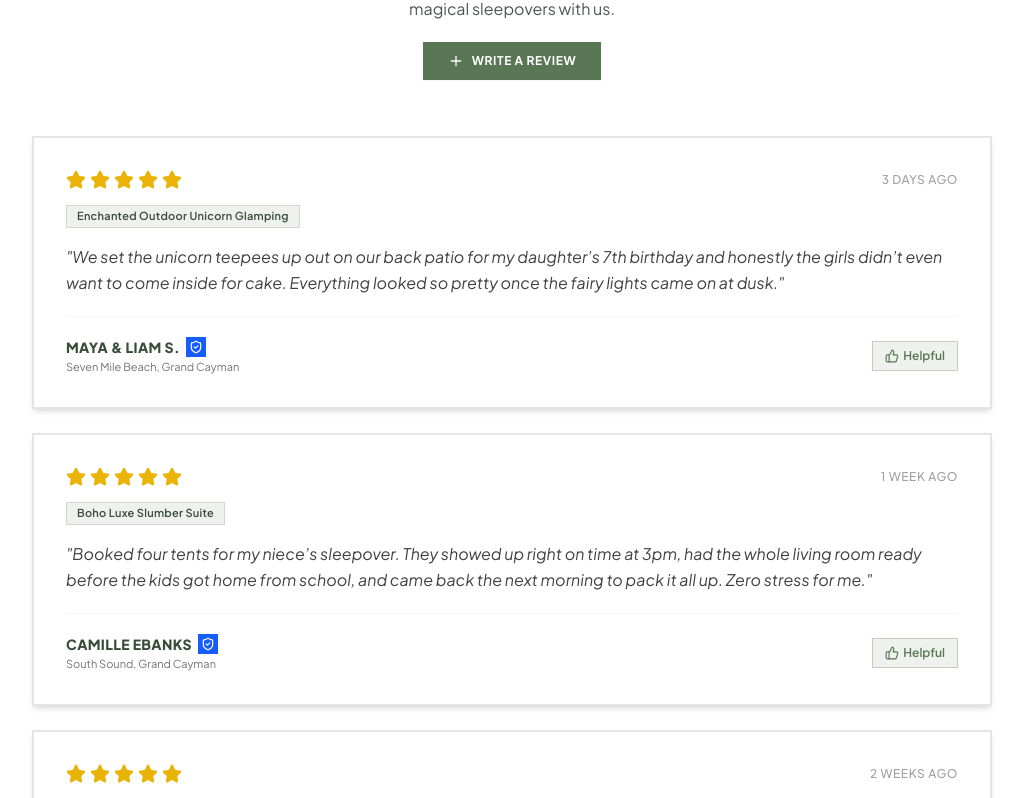
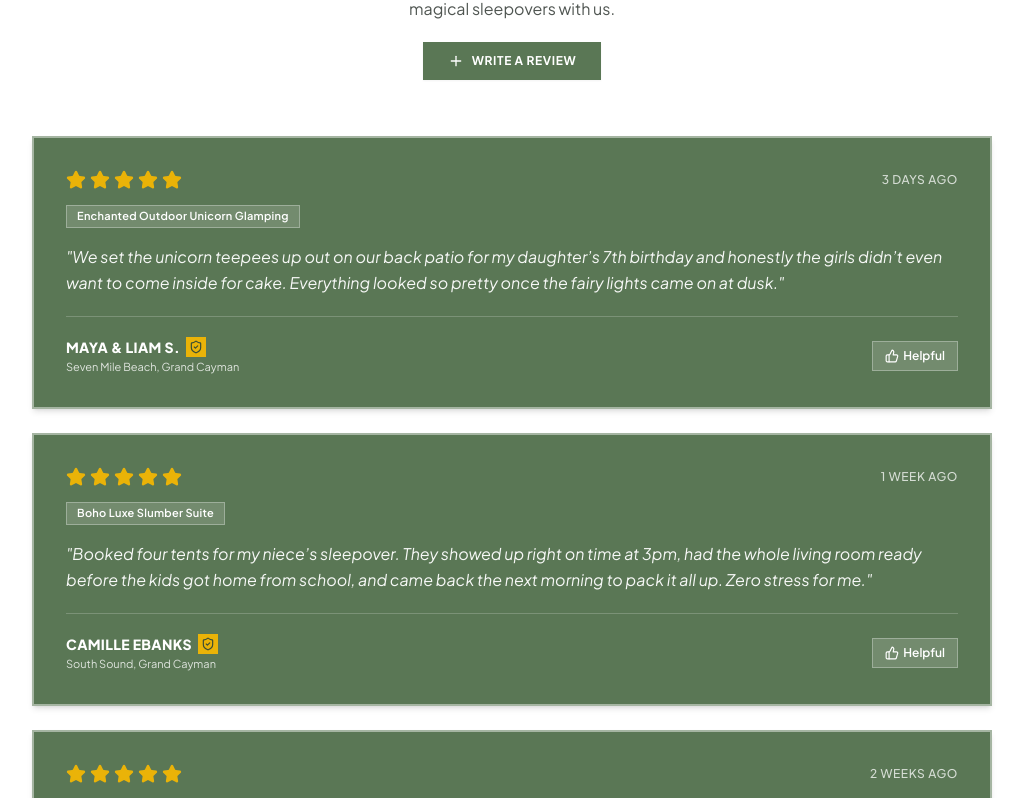
Before and after one commit to kashaffshoukat/ps.ky, a React (Vite) app: page / in a window 1280 px wide. Shown: the part 9355-10153 px from the top of the page, without its empty margins (128-1151 px from the left). Built offline with nearby package versions, Linux system fonts and the light colour scheme.

Commit message:
Refactor testimonials section and update styles
Updated storage keys for reviews and votes. Changed the display logic to show only authentic reviews and updated the styling of testimonial cards.

```diff
--- a/src/components/TestimonialsSection.tsx
+++ b/src/components/TestimonialsSection.tsx
@@ -5,10 +5,10 @@ import { TestimonialItem } from '../types';
 import { CuteSmileyCloud } from './CuteSmileyCloud';
 import { ScrollReveal } from './ScrollReveal';
 
-const STORAGE_KEY = 'paradise_slumbers_reviews_v4';
-const VOTES_STORAGE_KEY = 'paradise_slumbers_helpful_votes_v4';
+const STORAGE_KEY = 'paradise_slumbers_reviews_v5';
+const VOTES_STORAGE_KEY = 'paradise_slumbers_helpful_votes_v5';
 
-// 20 Natural, authentic reviews written like real Cayman parents
+// Exactly 10 natural, authentic reviews written like real Cayman parents
 const AUTHENTIC_REVIEWS: TestimonialItem[] = [
   {
     id: 'review-unicorn-outdoor-1',
@@ -110,114 +110,7 @@ const AUTHENTIC_REVIEWS: TestimonialItem[] = [
     date: '3 months ago',
     verified: true,
   },
-  // 10 Additional New Reviews Added Below
-  {
-    id: 'review-real-11',
-    name: 'Marcus & Rachel Parsons',
-    location: 'Grand Harbour, Grand Cayman',
-    eventType: 'Gamer Zone Sleepover',
-    rating: 5,
-    review: 'Absolute lifesavers! We had 6 boys over for a gaming-themed sleepover and the LED light setups inside the teepees completely blew them away. Setup was fast and professional.',
-    date: '3 months ago',
-    verified: true,
-  },
-  {
-    id: 'review-real-12',
-    name: 'Sarah Jane Conolly',
-    location: 'South Sound, Grand Cayman',
-    eventType: 'Enchanted Garden Party',
-    rating: 5,
-    review: 'The floral garlands and pastel lights looked straight out of a Pinterest board. All the other moms kept asking who did the styling. Will definitely use them again next year!',
-    date: '4 months ago',
-    verified: true,
-  },
-  {
-    id: 'review-real-13',
-    name: 'David & Gemma Rivers',
-    location: 'Bodden Town, Grand Cayman',
-    eventType: 'Movie Night Slumber',
-    rating: 5,
-    review: 'Super clean, gorgeous aesthetic, and wonderful customer service. They arrived right on schedule and handled everything seamlessly while the kids were at school.',
-    date: '4 months ago',
-    verified: true,
-  },
-  {
-    id: 'review-real-14',
-    name: 'Jessica Hurlstone',
-    location: 'West Bay, Grand Cayman',
-    eventType: 'Sweet Dreams Spa Retreat',
-    rating: 5,
-    review: 'The little individual spa kits with robes and cucumber eye pads were a massive hit for my daughter’s 11th birthday. Every single detail was thoughtfully executed.',
-    date: '5 months ago',
-    verified: true,
-  },
-  {
-    id: 'review-real-15',
-    name: 'Liam McLaughlin',
-    location: 'Seven Mile Beach, Grand Cayman',
-    eventType: 'Outdoor Starlight Campout',
-    rating: 5,
-    review: 'Exceptional quality. The bell tent felt spacious, sturdy, and luxurious. Great communication throughout booking and stress-free pickup the next day.',
-    date: '5 months ago',
-    verified: true,
-  },
-  {
-    id: 'review-real-16',
-    name: 'Kirsty Bush',
-    location: 'North Side, Grand Cayman',
-    eventType: 'Tropical Luau Sleepover',
-    rating: 5,
-    review: 'Living further out on the island can sometimes make party planning tricky, but they came all the way out to North Side with bright smiles and total professionalism.',
-    date: '6 months ago',
-    verified: true,
-  },
-  {
-    id: 'review-real-17',
-    name: 'Andrea Martinez',
-    location: 'George Town, Grand Cayman',
-    eventType: 'Galaxy Space Odyssey',
-    rating: 5,
-    review: 'My son is obsessed with space and the galaxy projections on the ceiling of the tent made him feel like he was sleeping under the stars. Incredible concept!',
-    date: '6 months ago',
-    verified: true,
-  },
-  {
-    id: 'review-real-18',
-    name: 'Nadine Hydes',
-    location: 'Savannah, Grand Cayman',
-    eventType: 'Boho Chic Teepee Party',
-    rating: 5,
-    review: 'From the soft rugs to the cozy blankets and fairy lights, everything felt exceptionally high-end. The girls felt like absolute princesses all night long.',
-    date: '7 months ago',
-    verified: true,
-  },
-  {
-    id: 'review-real-19',
-    name: 'Shane McMillan',
-    location: 'Prospect, Grand Cayman',
-    eventType: 'Classic Midnight Feast Slumber',
-    rating: 5,
-    review: 'Prompt, courteous, and extremely tidy. They set up the entire arrangement in under an hour and left our living room spotless. Worth every single penny.',
-    date: '7 months ago',
-    verified: true,
-  },
-  {
-    id: 'review-real-20',
-    name: 'Tanya Seymour',
-    location: 'Camana Bay, Grand Cayman',
-    eventType: 'Rainbow Unicorn Dream',
-    rating: 5,
-    review: 'The absolute best birthday investment we’ve ever made. Zero hassle for parents and pure magic for the kids. Thank you for creating such unforgettable memories!',
-    date: '8 months ago',
-    verified: true,
-  },
 ];
-
-const COMBINED_TESTIMONIALS: TestimonialItem[] = (() => {
-  const seen = new Set(AUTHENTIC_REVIEWS.map((r) => r.id));
-  const extra = (TESTIMONIALS_DATA || []).filter((item) => !seen.has(item.id));
-  return [...AUTHENTIC_REVIEWS, ...extra];
-})();
 
 export const TestimonialsSection: React.FC = () => {
   const [testimonials, setTestimonials] = useState<TestimonialItem[]>(() => {
@@ -228,7 +121,7 @@ export const TestimonialsSection: React.FC = () => {
         if (Array.isArray(parsed) && parsed.length > 0) return parsed;
       }
     } catch {}
-    return COMBINED_TESTIMONIALS;
+    return AUTHENTIC_REVIEWS;
   });
 
   const [helpfulVotes, setHelpfulVotes] = useState<{ [id: string]: number }>(() => {
@@ -443,16 +336,16 @@ export const TestimonialsSection: React.FC = () => {
         )}
 
         {/* ========================================================
-            ALL REVIEWS DISPLAYED IN CLEAN WHITE CARDS (Sample Image Style)
+            SAGE GREEN CARDS THEME - ALL REVIEWS DISPLAYED DIRECTLY
             ======================================================== */}
         <ScrollReveal animation="fade-up" delay={150}>
           <div className="space-y-6">
-            {testimonials.map((t) => {
+            {testimonials.slice(0, 10).map((t) => {
               const votes = helpfulVotes[t.id] || 0;
               return (
                 <article
                   key={t.id}
-                  className="bg-white rounded-none p-6 sm:p-8 border-2 border-neutral-200 shadow-md flex flex-col justify-between text-[#232B25]"
+                  className="bg-[#5A7755] rounded-none p-6 sm:p-8 border-2 border-white/45 shadow-md flex flex-col justify-between text-white"
                 >
                   <div className="space-y-3">
                     <div className="flex items-center justify-between gap-2">
@@ -461,39 +354,39 @@ export const TestimonialsSection: React.FC = () => {
                           <Star key={i} className="w-5 h-5 fill-[#EAB308] text-[#EAB308]" />
                         ))}
                       </div>
-                      <span className="text-xs text-neutral-400 font-medium uppercase tracking-wider">{t.date}</span>
+                      <span className="text-xs text-white/75 font-medium uppercase tracking-wider">{t.date}</span>
                     </div>
 
                     {t.eventType && (
-                      <div className="inline-block px-2.5 py-0.5 bg-[#5A7755]/10 border border-[#5A7755]/20 text-[11px] font-semibold tracking-wide text-[#384C37]">
+                      <div className="inline-block px-2.5 py-0.5 bg-white/15 border border-white/30 text-[11px] font-semibold tracking-wide text-white">
                         {t.eventType}
                       </div>
                     )}
 
-                    <p className="text-sm sm:text-base text-neutral-700 leading-relaxed italic pt-1">
+                    <p className="text-sm sm:text-base text-white/95 leading-relaxed italic pt-1">
                       "{t.review}"
                     </p>
                   </div>
 
-                  <div className="pt-5 mt-5 border-t border-neutral-100 flex items-center justify-between gap-2">
+                  <div className="pt-5 mt-5 border-t border-white/20 flex items-center justify-between gap-2">
                     <div>
                       <div className="flex items-center gap-1.5">
-                        <span className="font-sans font-black text-xs sm:text-sm text-[#384C37] uppercase tracking-wide">
+                        <span className="font-sans font-black text-xs sm:text-sm text-white uppercase tracking-wide">
                           {t.name}
                         </span>
                         {t.verified && (
-                          <span className="inline-flex items-center justify-center w-5 h-5 bg-blue-600 text-white rounded-none flex-shrink-0" title="Verified Customer">
-                            <ShieldCheck className="w-3.5 h-3.5 text-white" />
+                          <span className="inline-flex items-center justify-center w-5 h-5 bg-[#EAB308] text-[#384C37] rounded-none flex-shrink-0" title="Verified Customer">
+                            <ShieldCheck className="w-3.5 h-3.5 text-[#384C37]" />
                           </span>
                         )}
                       </div>
-                      <span className="text-[11px] text-neutral-500 block mt-0.5">{t.location}</span>
+                      <span className="text-[11px] text-white/80 block mt-0.5">{t.location}</span>
                     </div>
 
                     <button
                       type="button"
                       onClick={() => handleVoteHelpful(t.id)}
-                      className="inline-flex items-center gap-1 text-xs text-[#5A7755] hover:text-[#384C37] font-semibold transition-colors cursor-pointer bg-[#5A7755]/10 hover:bg-[#5A7755]/20 px-3 py-1.5 border border-[#5A7755]/30 flex-shrink-0"
+                      className="inline-flex items-center gap-1 text-xs text-white hover:text-white/90 font-semibold transition-colors cursor-pointer bg-white/15 hover:bg-white/25 px-3 py-1.5 border border-white/30 flex-shrink-0"
                       title="Mark as helpful"
                     >
                       <ThumbsUp className="w-3.5 h-3.5" />
```
